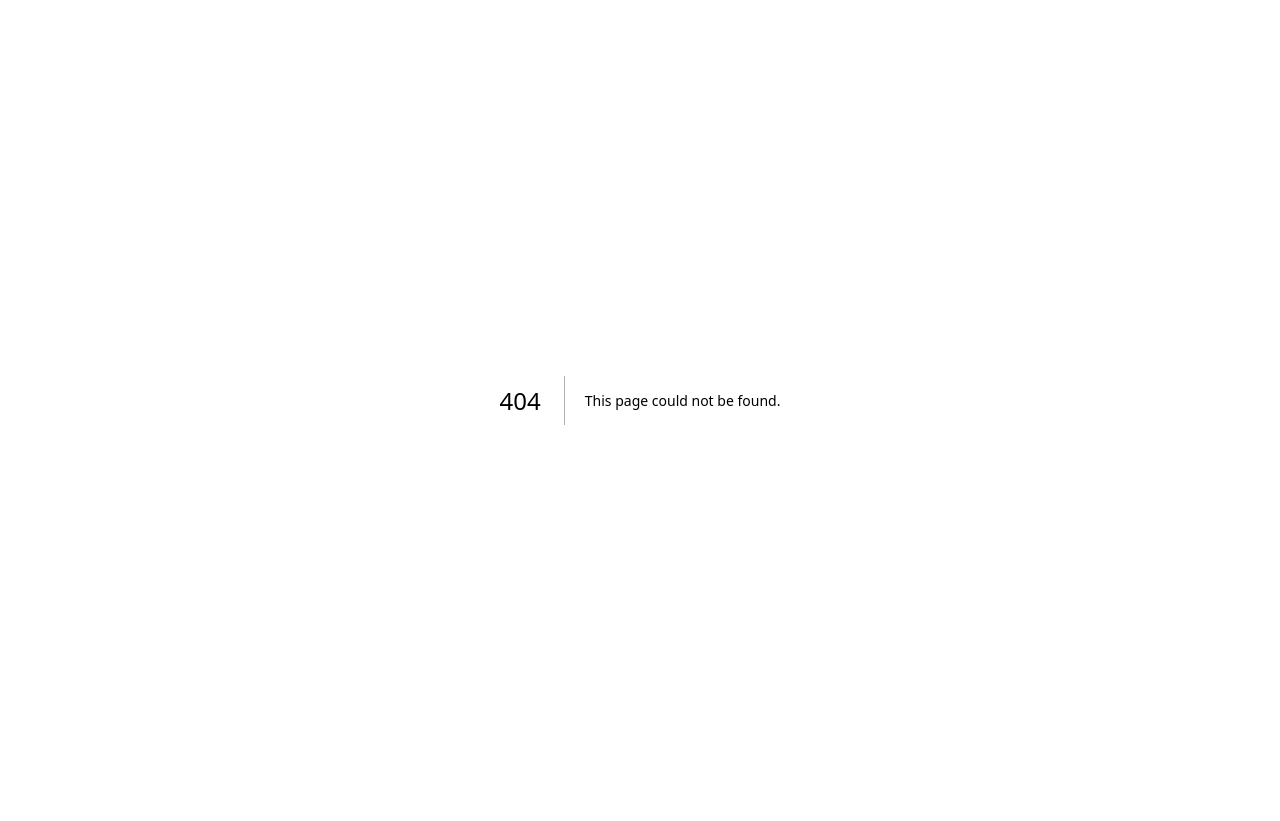
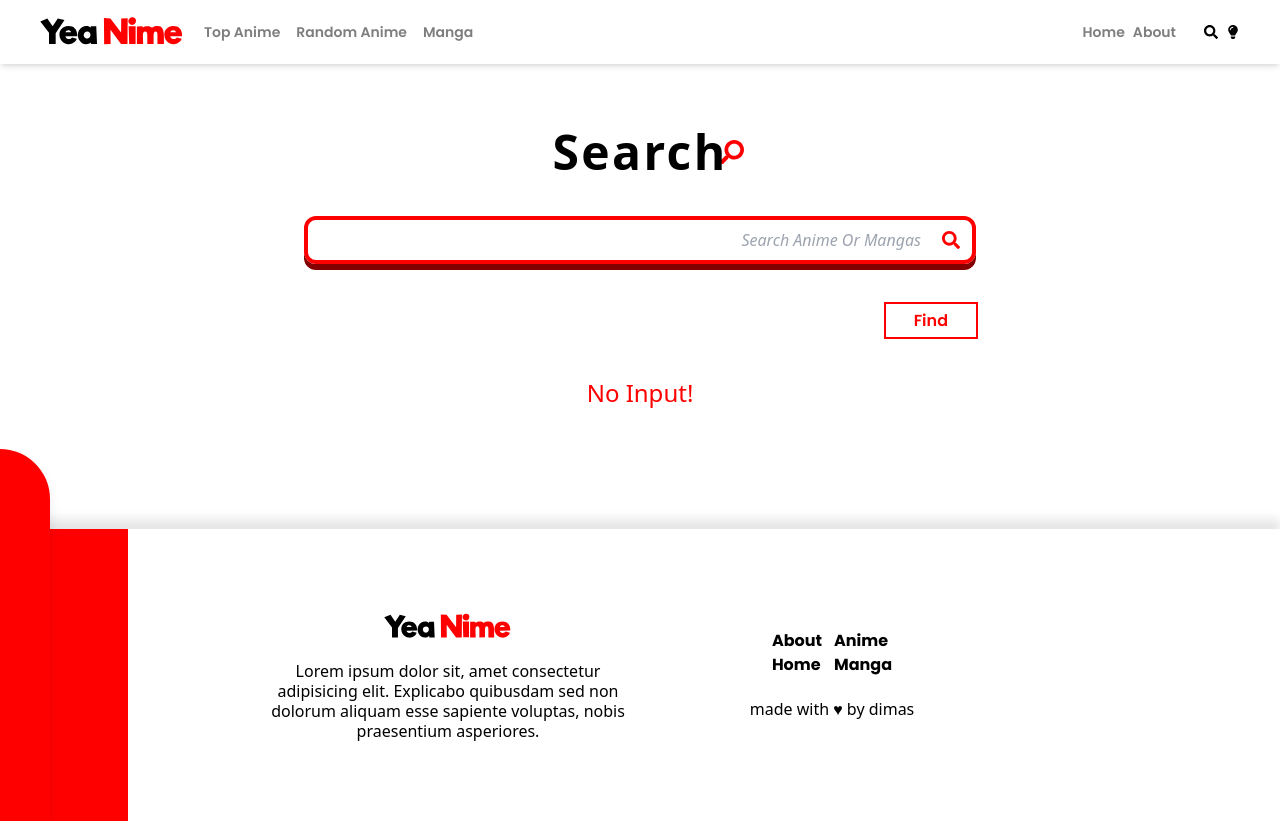
Before and after one commit to YeaGram/real-yeanime, a Next.js app: page /search in a window 1280 px wide. Before the commit this address had no page. Before the commit the page ends 800 px from the top, so only its background shows below. Built offline with nearby package versions, Linux system fonts and the light colour scheme.

Commit message:
Update Search

```diff
--- a/components/card/index.jsx
+++ b/components/card/index.jsx
@@ -36,7 +36,7 @@ export default function Card({ dataJson, variant }) {
       })}
     </div>
   ) : (
-    <div className="flex w-full justify-center flex-wrap xl:flex-nowrap gap-3 animate-[fadein_1s_ease]">
+    <div className="flex w-full justify-center flex-wrap gap-3 animate-[fadein_1s_ease]">
       {dataJson.map((item, index) => {
         return (
           <div
--- /dev/null
+++ b/components/input/index.jsx
@@ -0,0 +1,28 @@
+import { FaSearch } from "react-icons/fa";
+import { useState, useEffect, useRef } from "react";
+export default function InputArea({ handleinput }) {
+  const inputRef = useRef(null);
+
+  return (
+    <div className="container max-w-2xl mx-auto my-10">
+      <div className="rounded-xl transition-all  focus-within:shadow-[0px_10px_20px_rgba(130,0,0,0.5)] ">
+        <div className="rounded-xl border-primary flex items-center  border-4 relative pr-9 shadow-[0px_6px_0px_rgb(130,0,0)] transition-all focus-within:-translate-y-1">
+          <input
+            type="search"
+            name="Search"
+            id="Search"
+            ref={inputRef}
+            placeholder="Search Anime Or Mangas"
+            className="w-full rounded-full border-none outline-none py-2 text-right dark:bg-black group placeholder:italic"
+            onChange={(e) => {
+              handleinput(inputRef.current.value);
+            }}
+          />
+          <span className="absolute right-0 mr-3 text-primary text-lg block">
+            <FaSearch />
+          </span>
+        </div>
+      </div>
+    </div>
+  );
+}
--- /dev/null
+++ b/components/loading/mainloading.jsx
@@ -0,0 +1,30 @@
+import { useState, useEffect } from "react";
+import { useRouter } from "next/router";
+import LoadingState from ".";
+
+export function Loading() {
+  const router = useRouter();
+  const [load, setLoad] = useState(false);
+
+  useEffect(() => {
+    const handleStart = (url) => url !== router.asPath && setLoad(true);
+    const handleComplete = (url) => url === router.asPath && setLoad(false);
+
+    router.events.on("routeChangeStart", handleStart);
+    router.events.on("routeChangeComplete", handleComplete);
+    router.events.on("routeChangeError", handleComplete);
+
+    return () => {
+      router.events.off("routeChangeStart", handleStart);
+      router.events.off("routeChangeComplete", handleComplete);
+      router.events.off("routeChangeError", handleComplete);
+    };
+  });
+  return (
+    load && (
+      <div className="inset-0 fixed z-20 text-white backdrop-brightness-50 flex backdrop-blur-lg justify-center items-center ">
+        <LoadingState />
+      </div>
+    )
+  );
+}
--- a/components/navbar/index.jsx
+++ b/components/navbar/index.jsx
@@ -53,7 +53,7 @@ export default function NavigationBar() {
                   <NavItem variants="fade">About</NavItem>
                 </div>
                 <div className="flex gap-2 w-full md:justify-evenly">
-                  <NavItem variants="fill">
+                  <NavItem variants="fill" target="/search">
                     <FaSearch />
                   </NavItem>
                   <ThemeBtn />
--- a/pages/_app.js
+++ b/pages/_app.js
@@ -1,5 +1,6 @@
 import "../styles/globals.css";
 import { useState, useEffect } from "react";
+import { Loading } from "../components/loading/mainloading";
 
 function MyApp({ Component, pageProps }) {
   const [showChild, setShowChild] = useState(false);
@@ -11,7 +12,12 @@ function MyApp({ Component, pageProps }) {
   if (!showChild) {
     return null;
   }
-  return <Component {...pageProps} />;
+  return (
+    <>
+      <Loading />
+      <Component {...pageProps} />
+    </>
+  );
 }
 
 export default MyApp;
--- /dev/null
+++ b/pages/search.js
@@ -0,0 +1,89 @@
+import Head from "next/head";
+import Footers from "../components/footer";
+import InputArea from "../components/input";
+import NavigationBar from "../components/navbar";
+import { FaSearch } from "react-icons/fa";
+import { useEffect, useState } from "react";
+import Card from "../components/card";
+import LoadingState from "../components/loading";
+
+export default function Search() {
+  const [searchQuery, SetSearchQuery] = useState(false);
+  const [noInput, setNoInput] = useState(false);
+  const [animes, setAnimes] = useState(false);
+  const [loading, setLoading] = useState(false);
+
+  const handleNoInput = () => {
+    setLoading(true);
+    setNoInput(searchQuery == "" ? false : true);
+    setLoading(false);
+  };
+
+  const handleinput = (callback) => {
+    const data = callback;
+    SetSearchQuery(data);
+  };
+
+  const GetAnime = () => {
+    setLoading(true);
+    fetch(`https://api.jikan.moe/v4/anime?q=${searchQuery}`)
+      .then((response) => response.json())
+      .then((data) => {
+        setLoading(false);
+        setAnimes(data);
+      });
+  };
+
+  console.log(loading);
+
+  return (
+    <div className="">
+      <Head>
+        <title>Search</title>
+      </Head>
+      <NavigationBar />
+      <div className="mt-32">
+        <div className="relative w-fit mx-auto">
+          <span className="text-2xl text-primary">
+            <FaSearch className="absolute top-1/2 -translate-y-1/2 translate-x-4 right-0 rotate-90" />
+          </span>
+          <h2 className="font-poppins text-5xl font-bold relative tracking-wider text-center">
+            Search
+          </h2>
+        </div>
+        <div className="flex flex-col items-end max-w-2xl mx-auto ">
+          <InputArea handleinput={handleinput} />
+          <div
+            onClick={searchQuery && noInput ? GetAnime : handleNoInput}
+            className="px-7 py-1 ring-2 ring-primary w-fit focus-within:ring-offset-2 focus-within:bg-primary focus-within:text-inherit hover:bg-primary hover:border-none transition-all hover:text-inherit text-primary"
+          >
+            <button className=" text-center font-Poppins font-semibold ">
+              Find
+            </button>
+          </div>
+        </div>
+      </div>
+      <div className="container w-fit mx-auto my-10">
+        {loading ? (
+          <LoadingState />
+        ) : noInput ? (
+          animes && (
+            <div>
+              <h2 className="text-2xl font-poppins text-primary">
+                {animes.data.length > 0 ? (
+                  ""
+                ) : (
+                  <div>no data! Please check your input</div>
+                )}
+              </h2>
+              <Card dataJson={animes.data} />
+            </div>
+          )
+        ) : (
+          <h2 className="text-2xl font-poppins text-primary">No Input!</h2>
+        )}
+      </div>
+      <Footers />
+    </div>
+  );
+}
```
